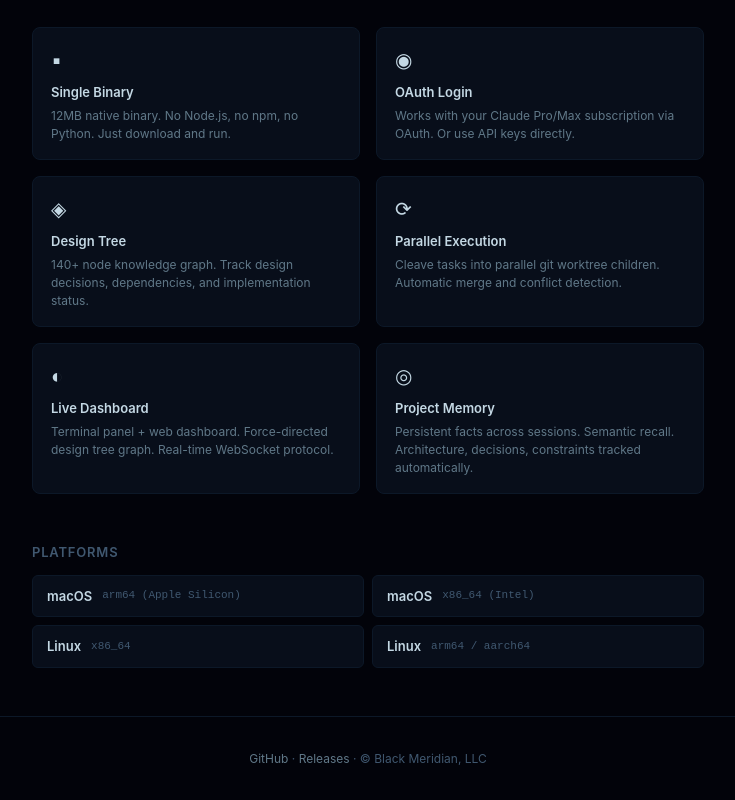
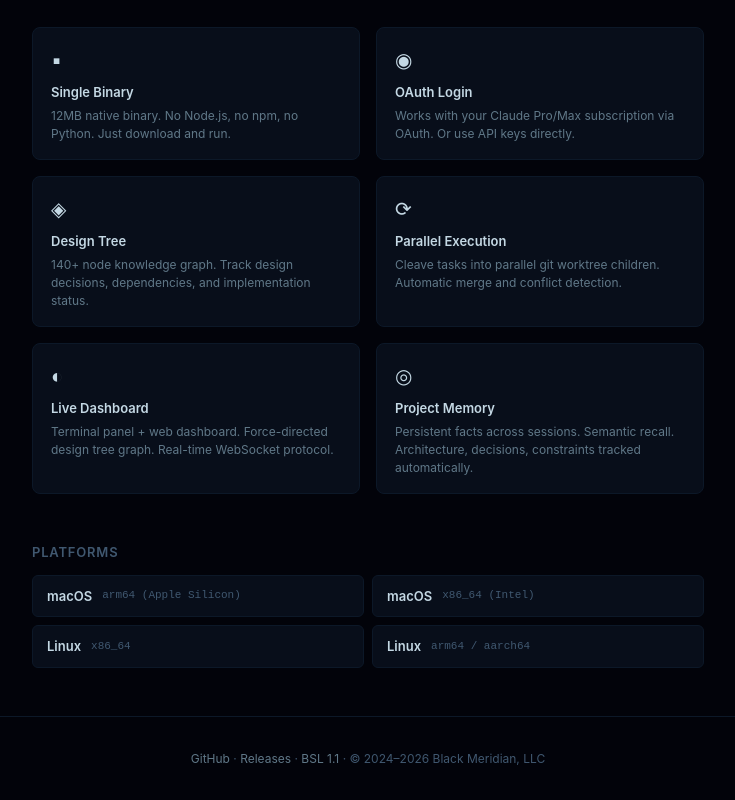
Before and after one commit to styrene-lab/omegon-core, a plain HTML site: page site/index.html in a window 1280 px wide. Shown: the part 497-1297 px from the top of the page, without its empty margins (272-1007 px from the left). Drawn offline with Linux system fonts and the light colour scheme.

Commit message:
feat(site): add BSL 1.1 license link and date range to footer

```diff
--- a/site/index.html
+++ b/site/index.html
@@ -245,7 +245,8 @@
   <div class="container">
     <a href="https://github.com/styrene-lab/omegon-core">GitHub</a> ·
     <a href="https://github.com/styrene-lab/omegon-core/releases">Releases</a> ·
-    © Black Meridian, LLC
+    <a href="https://github.com/styrene-lab/omegon-core/blob/main/LICENSE">BSL 1.1</a> ·
+    © 2024–2026 Black Meridian, LLC
   </div>
 </footer>
 
```
